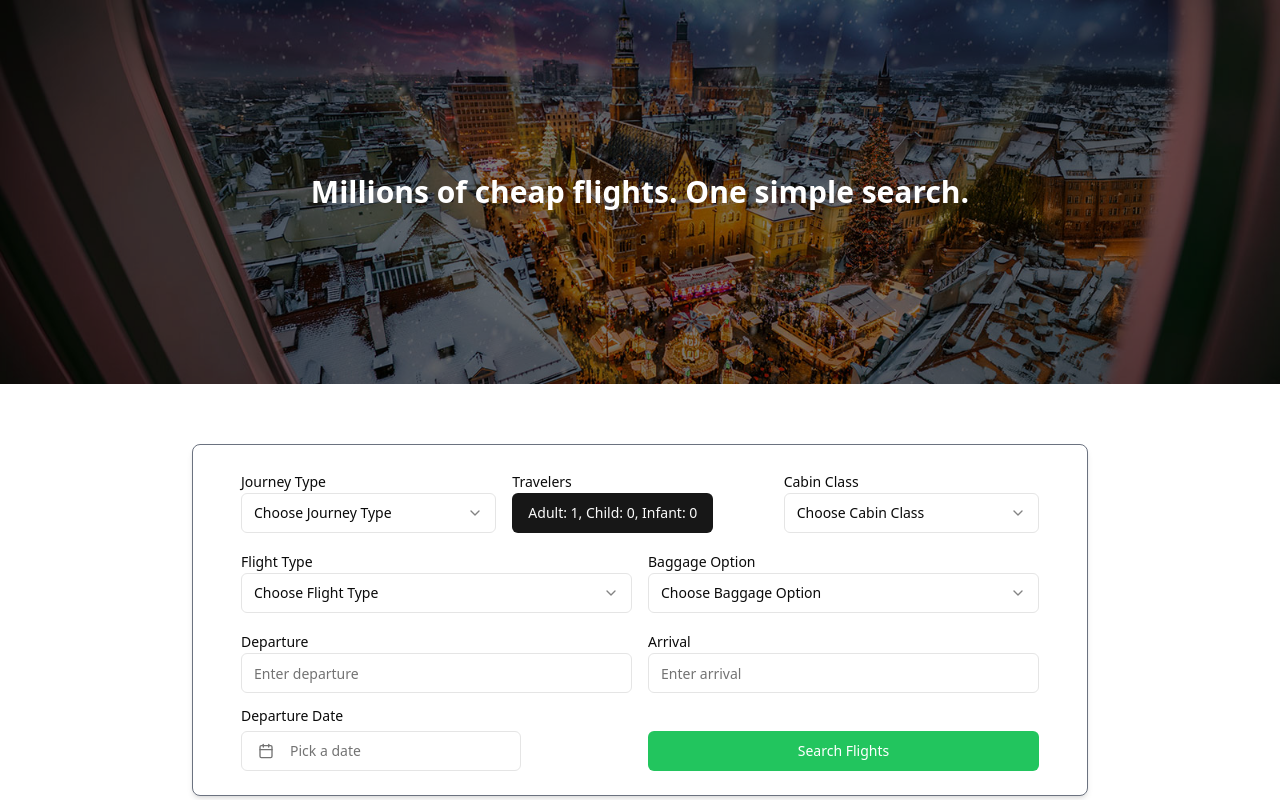
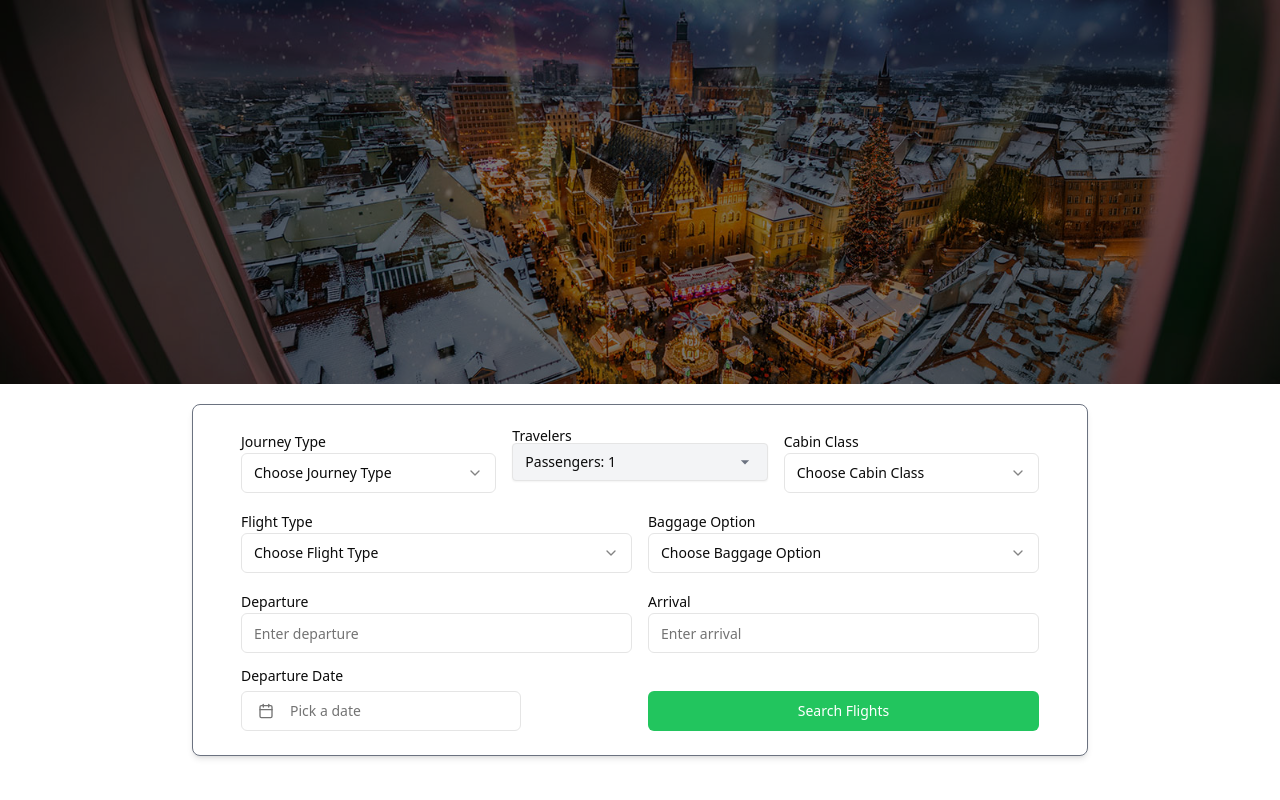
Before and after one commit to Al-Amin49/sky-search, a React (Vite) app: page / in a window 1280 px wide. Built offline with nearby package versions, Linux system fonts and the light colour scheme.

Commit message:
update: passenger button style

```diff
--- a/src/components/ui/Home/Banner.tsx
+++ b/src/components/ui/Home/Banner.tsx
@@ -7,7 +7,7 @@ const Banner = () => {
       style={{ backgroundImage: `url(${bg})` }}
     >
       <div className="absolute inset-0 bg-black opacity-50"></div>
-      <h1 className="relative text-3xl font-bold text-center p-4 text-white">
+      <h1 className="relative text-3xl font-bold text-center p-4 text-white block md:hidden">
         Millions of cheap flights. One simple search.
       </h1>
     </div>
--- a/src/components/ui/Home/SearchBox.tsx
+++ b/src/components/ui/Home/SearchBox.tsx
@@ -5,6 +5,7 @@ import { Input } from "@/components/ui/input";
 import { Label } from "@/components/ui/label";
 import DatePicker from "./DatePicker";
 import PassengerSelector from "./PassengerSelector";
+import { MdArrowDropDown } from "react-icons/md";
 
 const FlightSearchBox = () => {
   const [journeyType, setJourneyType] = useState("OneWay");
@@ -37,7 +38,7 @@ const FlightSearchBox = () => {
   };
 
   return (
-    <div className="max-w-4xl mx-auto py-6 px-12 border border-gray-500 bg-white rounded-lg shadow-md absolute md:bottom-1 right-0 left-0   ">
+    <div className="max-w-4xl mx-auto py-6 px-12 border border-gray-500 bg-white rounded-lg shadow-md absolute md:bottom-1 right-0 left-0  md:fixed mb-10 ">
       {/* Journey Type, Travelers, Cabin Class */}
       <div className="grid md:grid-cols-3 gap-4 mb-4">
         <div>
@@ -52,10 +53,16 @@ const FlightSearchBox = () => {
           </Select>
         </div>
         <div>
-          <Label>Travelers</Label>
-          <Button onClick={() => setShowPassengerSelector(!showPassengerSelector)} className="relative">
-            {`Adult: ${travelers.adult}, Child: ${travelers.child}, Infant: ${travelers.infant}`}
-          </Button>
+        <div className="flex flex-col ">
+  <Label>Travelers</Label>
+  <div
+    onClick={() => setShowPassengerSelector(!showPassengerSelector)}
+    className="relative flex items-center justify-between px-3 py-2 text-sm bg-gray-100 border rounded cursor-pointer shadow-sm hover:bg-gray-200"
+  >
+    {`Passengers: ${travelers.adult + travelers.child + travelers.infant}`}
+    <MdArrowDropDown className="w-5 h-5 ml-2 text-gray-500" />
+  </div>
+</div>
           {showPassengerSelector && (
             <div className="absolute mt-2 left-0 right-0 z-10 flex items-center justify-center">
               <div className="bg-white p-4 shadow-lg rounded-lg">
--- a/src/pages/Home.tsx
+++ b/src/pages/Home.tsx
@@ -4,7 +4,7 @@ import FlightSearchBox from "@/components/ui/Home/SearchBox";
 
 const Home = () => {
     return (
-        <div>
+        <div >
             <Banner/>
             <FlightSearchBox/>
         </div>
```
